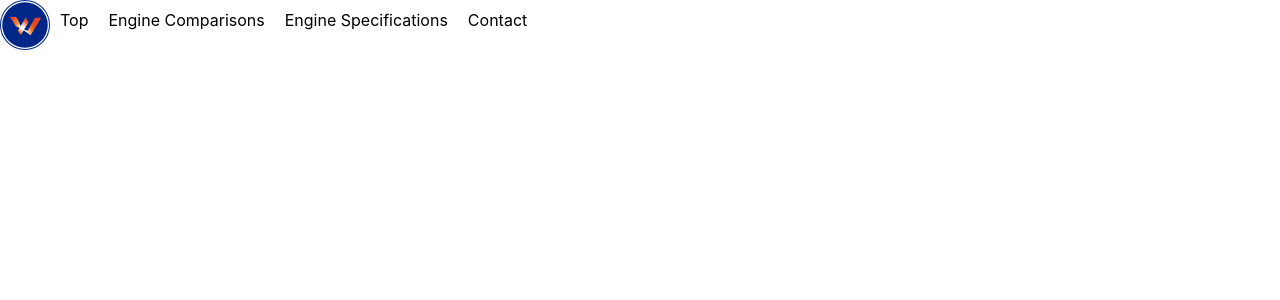
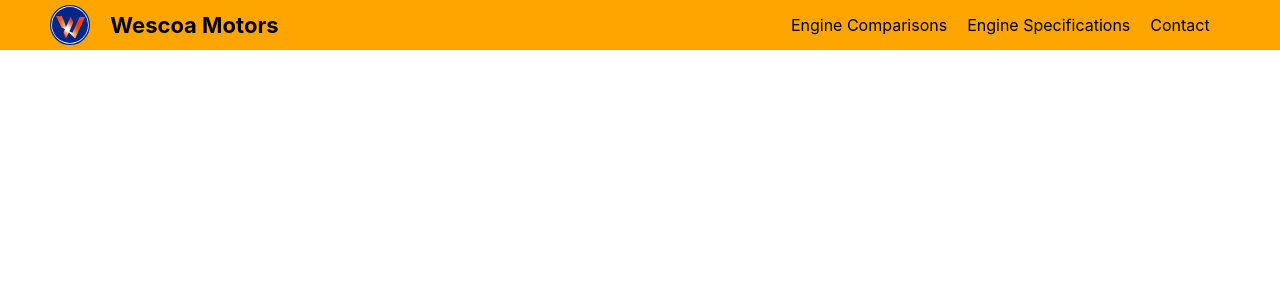
Before and after one commit to Elliot-Clark/Wescoa, a React (Create React App) app: page / in a window 1280 px wide. Shown: the top 300 px of the page. Built offline with nearby package versions, Linux system fonts and the light colour scheme.

Commit message:
Header Adjusted

```diff
--- a/src/Header/header.css
+++ b/src/Header/header.css
@@ -1,8 +1,32 @@
 #header {
+    background-color: orange;
+    line-height: 50px;
     display: flex;
-
+    justify-content: space-around;
+    white-space:nowrap;
 }
 
 #header div {
-    margin: 10px;
+    display: flex;
+    cursor: pointer;
 }
+
+#headerLeft {
+    font-size: 22px;
+    font-weight: bold;
+    width: 50vw;
+}
+
+#headerLeft img {
+    padding-right: 20px;
+    height: 100%;
+    width: 40px;
+}
+
+#headerRight div:hover {
+    text-decoration: underline;
+}
+
+#headerRight div {
+    padding-right: 20px;
+}
--- a/src/Header/header.js
+++ b/src/Header/header.js
@@ -4,11 +4,16 @@ import logo from './logo.svg'
 let header = () => {
     return (
         <div id="header">
-            <img src={logo} className="App-logo" alt="logo" />
-            <div>Top</div>
-            <div>Engine Comparisons</div>
-            <div>Engine Specifications</div>
-            <div>Contact</div>
+            <div id="headerLeft">
+                <img src={logo} className="App-logo" alt="logo" />
+                <div>Wescoa Motors</div>
+            </div>
+
+            <div id="headerRight">
+                <div>Engine Comparisons</div>
+                <div>Engine Specifications</div>
+                <div>Contact</div>
+            </div>
         </div>
     )
 }
```
Also changed, not shown: src/Header/logo.svg.
